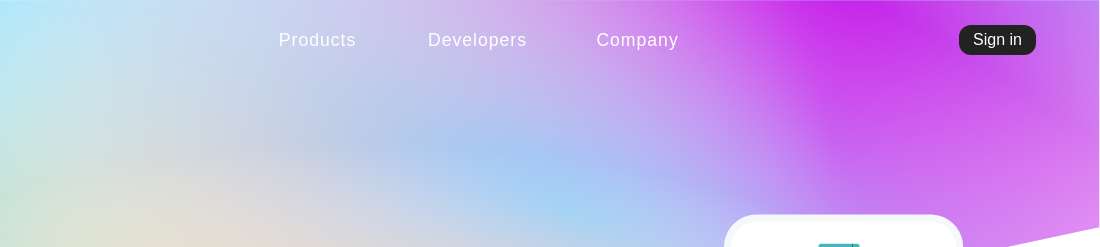
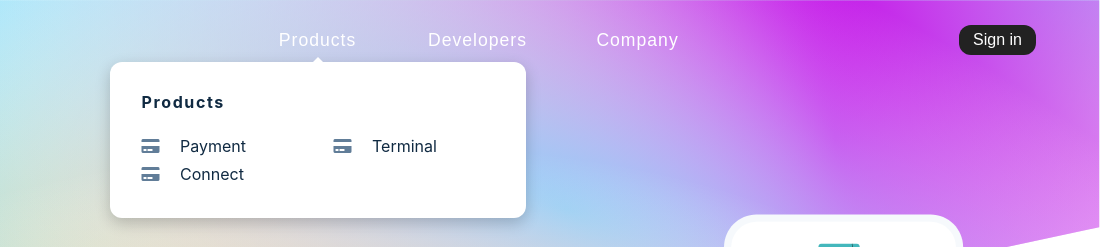
Before and after one commit to vasil-yordanov14/stripe-submenu, a plain HTML site: page index.html in a window 1280 px wide. Both pictures are taken after a click on the button "Products". Shown: the top 247 px of the page, 180-1280 px from the left. Drawn offline with Linux system fonts and the light colour scheme.

Commit message:
submenu links

```diff
--- a/app.js
+++ b/app.js
@@ -33,3 +33,33 @@ sidebar.innerHTML = sublinks
   </article>`;
   })
   .join(``);
+
+linkBtns.forEach((btn) => {
+  btn.addEventListener(`mouseover`, function (e) {
+    const text = e.currentTarget.textContent;
+    const tempBtn = e.currentTarget.getBoundingClientRect();
+    const center = (tempBtn.left + tempBtn.right) / 2;
+    const bottom = tempBtn.bottom - 3;
+
+    const tempPage = sublinks.find(({ page }) => page === text);
+    if (tempPage) {
+      const { page, links } = tempPage;
+      submenu.classList.add(`show`);
+      submenu.style.left = `${center}px`;
+      submenu.style.top = `${bottom}px`;
+      submenu.innerHTML = `
+      <section>
+      <h4>${page}</h4>
+      <div class="submenu-center col-2">
+      ${links
+        .map((link) => {
+          return `<a href="${link.url}">
+      <i class="${link.icon}"></i> ${link.label}</a>`;
+        })
+        .join(``)}
+      </div>
+      </section>
+      `;
+    }
+  });
+});
--- a/index.html
+++ b/index.html
@@ -66,6 +66,8 @@
         <div class="sidebar-links"></div>
       </aside>
     </div>
+    <!-- links -->
+    <aside class="submenu">hello there</aside>
     <script type="module" src="app.js"></script>
   </body>
 </html>
```
